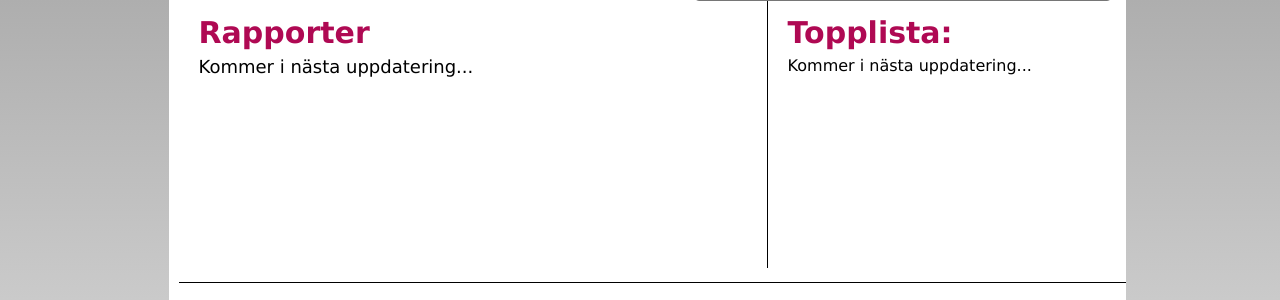
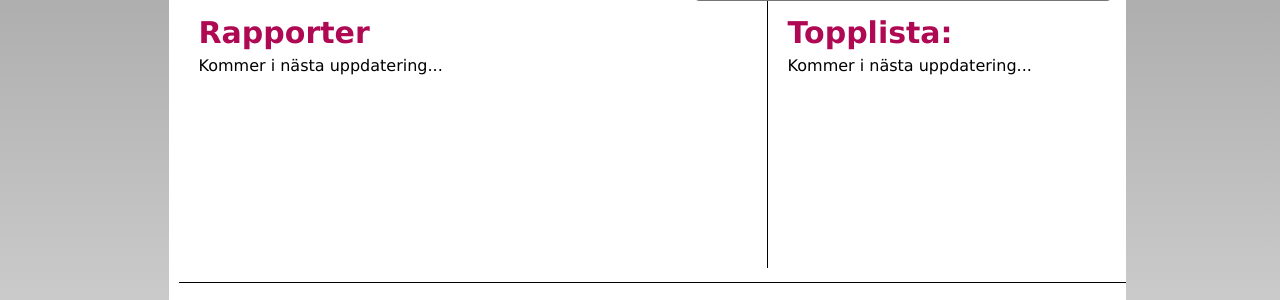
Before and after one commit to Joelgullander/bibloteksapplikation, a PHP site: page /rapporter.html in a window 1280 px wide. Shown: the part 246-546 px from the top of the page. Run offline with PHP 8.4, Linux system fonts and the light colour scheme; some libraries are stand-ins or nearby versions.

Commit message:
Färgändring rubrik h4 + buggfix i storlek

```diff
--- a/css/css_admin.css
+++ b/css/css_admin.css
@@ -260,6 +260,7 @@ h3 {
 h4 {
 	font-weight: bold;
 	margin-bottom: 3px;
+	color: #af0953;
 }
 
 
--- a/rapporter.html
+++ b/rapporter.html
@@ -31,18 +31,20 @@
 			<div class="maincontent">
 				<div class="rapportbox">
 					<h1>Rapporter</h1>
+					<p> Kommer i nästa uppdatering...</p>
 
-					<div class="rapportsok">
-						<p> Kommer i nästa uppdatering...</p>
-						<!-- <form><p>Vilken bok?</p><input type="text" name="search"><button>Ta fram bok</button></form>
+					<!-- <div class="rapportsok">
+
+						<form><p>Vilken bok?</p><input type="text" name="search"><button>Ta fram bok</button></form>
 						<form><p>Startdatum:</p> <input type="text" name="date" id="date"></form>
 						<form><p>Tidsintervall:<select>
 											<option>Vecka</option>
 											<option>Månad</option>
 											<option>År</option>
 											</select></p>
-						<button>Hämta rapport</button> -->
+						<button>Hämta rapport</button>
 					</div>
+					-->
 				</div>
 
 				<div class ="topplista"><h1>Topplista:</h1><p> Kommer i nästa uppdatering...</p></div>
```
